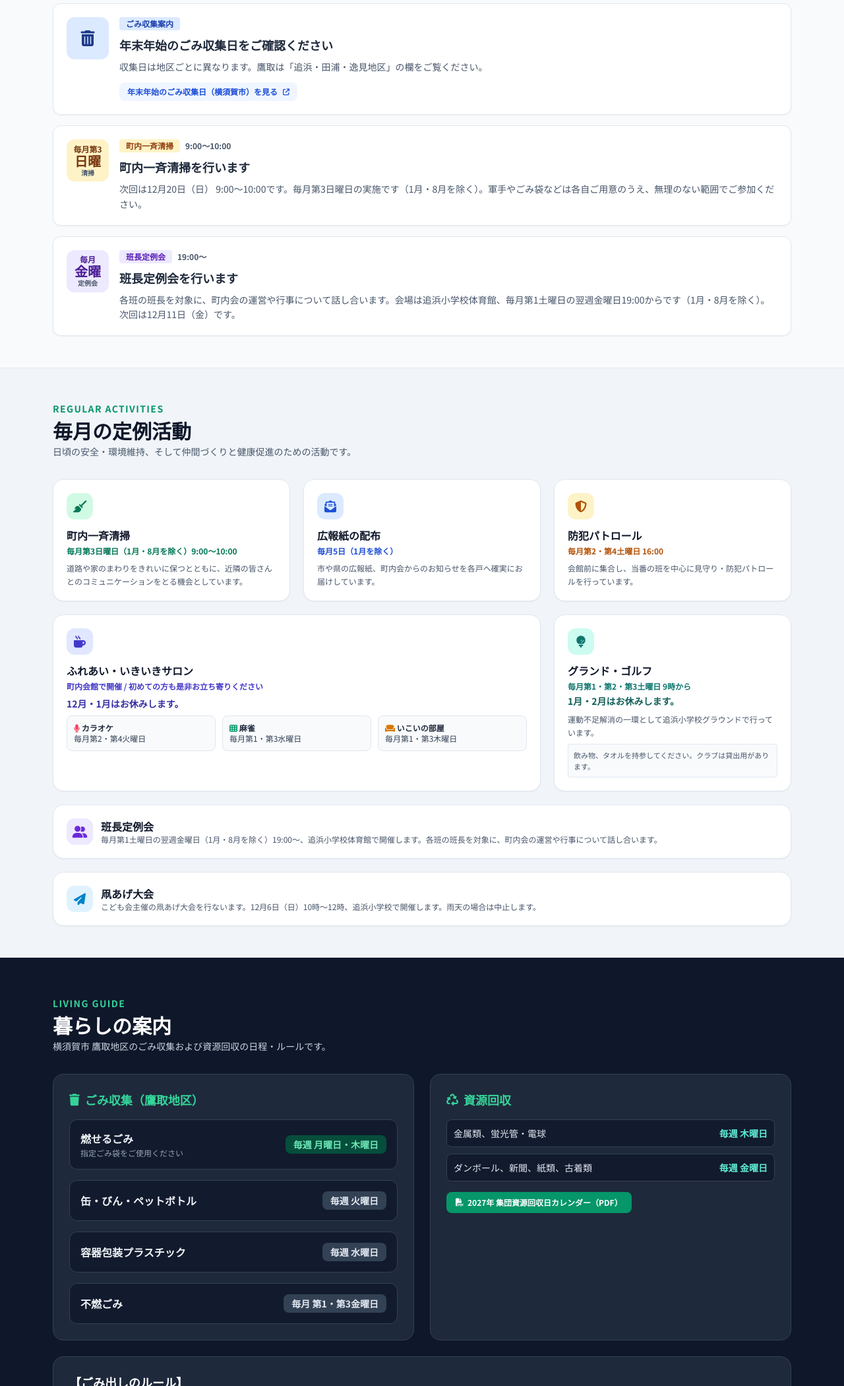
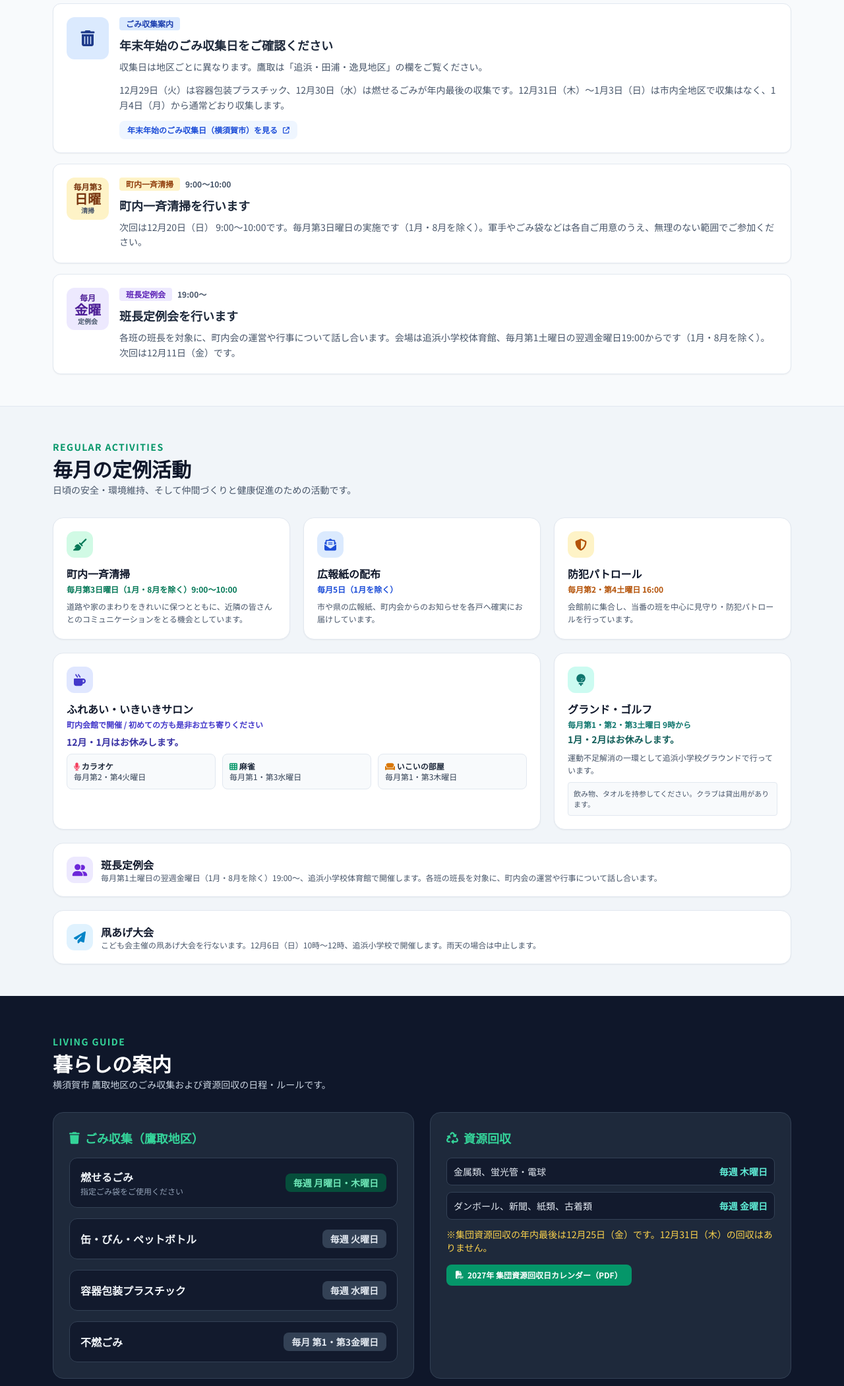
Before and after one commit to takatori-chonaikai/takatori-chonaikai.github.io, a plain HTML site: page index.html in a window 1280 px wide. Shown: the part 1700-3800 px from the top of the page at 66% size. Drawn offline with nearby package versions, Linux system fonts and the light colour scheme; a web font is replaced by a local one.

Commit message:
年末年始のごみ収集日と資源回収の年内最終日を追記

```diff
--- a/index.html
+++ b/index.html
@@ -305,6 +305,9 @@
                                 <p class="text-slate-600 text-sm leading-relaxed mb-3">
                                     収集日は地区ごとに異なります。鷹取は「追浜・田浦・逸見地区」の欄をご覧ください。
                                 </p>
+                                <p class="text-slate-600 text-sm leading-relaxed mb-3">
+                                    12月29日（火）は容器包装プラスチック、12月30日（水）は燃せるごみが年内最後の収集です。12月31日（木）〜1月3日（日）は市内全地区で収集はなく、1月4日（月）から通常どおり収集します。
+                                </p>
                                 <a href="https://gomidashi-navi.com/nenmatsu/yokosuka/" target="_blank" rel="noopener noreferrer" class="inline-flex items-center gap-2 text-xs font-bold bg-blue-50 text-blue-700 px-3 py-1.5 rounded-lg hover:bg-blue-100 transition">
                                     年末年始のごみ収集日（横須賀市）を見る <i class="fa-solid fa-arrow-up-right-from-square text-[10px]"></i>
                                 </a>
@@ -539,6 +542,9 @@
                                 <span class="font-bold text-teal-300">毎週 金曜日</span>
                             </div>
                         </div>
+                        <p class="text-amber-300 text-xs sm:text-sm mt-3">
+                            ※集団資源回収の年内最後は12月25日（金）です。12月31日（木）の回収はありません。
+                        </p>
                         <a href="shigen-kaishu-2027.pdf" target="_blank" rel="noopener noreferrer" class="mt-4 px-3.5 py-2 bg-emerald-600 hover:bg-emerald-500 text-white rounded-lg text-xs font-bold transition inline-flex items-center gap-1.5">
                             <i class="fa-solid fa-file-pdf"></i> 2027年 集団資源回収日カレンダー（PDF）
                         </a>
```
